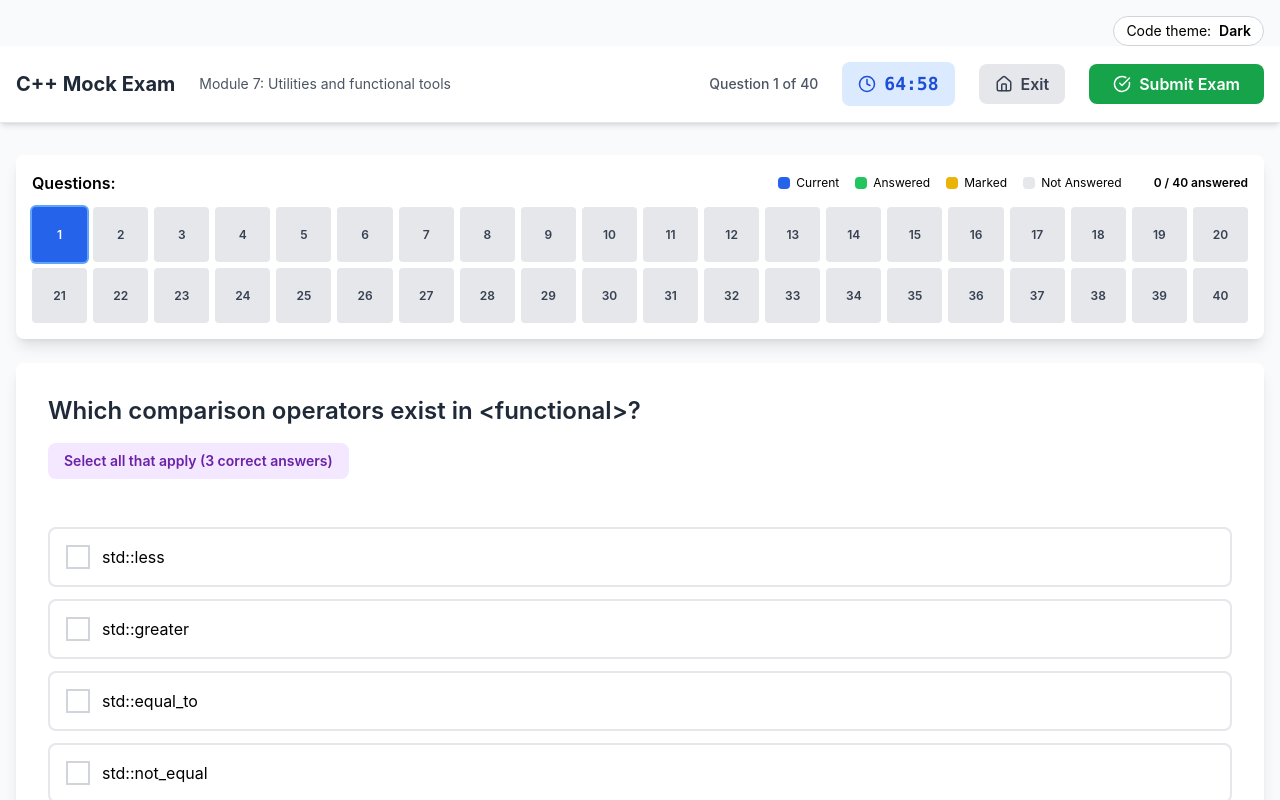
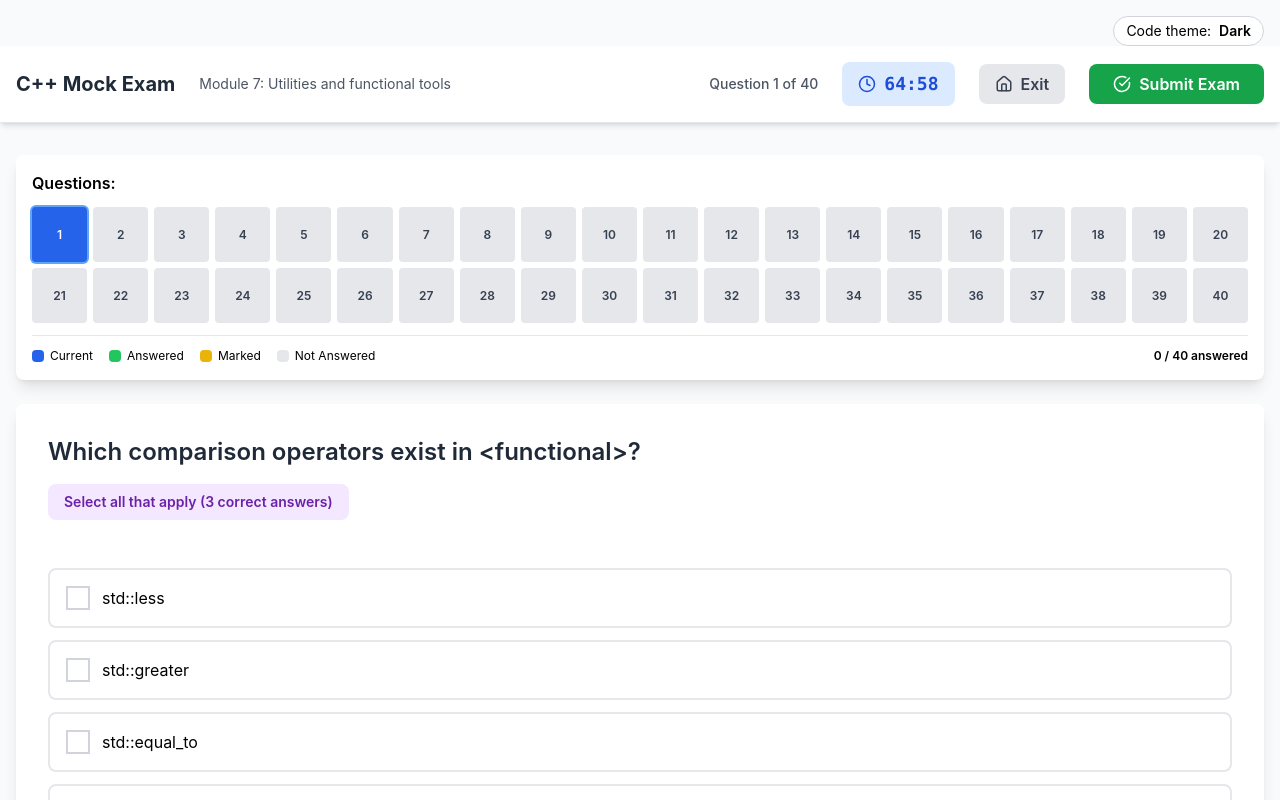
Before and after one commit to tessapower/cpp-mock-exam, a React (Vite) app: page / in a window 1280 px wide. Both pictures are taken after a click on the button "Start Exam". Shown: the top 800 px of the page. Built offline with nearby package versions, Linux system fonts and the light colour scheme.

Commit message:
Refactor color-coded legend and answer count

```diff
--- a/src/components/QuestionNavigator.tsx
+++ b/src/components/QuestionNavigator.tsx
@@ -21,37 +21,11 @@ export const QuestionNavigator: React.FC<QuestionNavigatorProps> = ({
 
   return (
     <div className="bg-white rounded-lg shadow-lg p-4 mb-6">
-      <div className="flex items-center justify-between mb-3">
+      <div className="mb-3">
         <h3 className="font-semibold text-base">Questions:</h3>
-        <div className="flex items-center gap-4 text-xs">
-          <div className="flex items-center gap-1.5">
-            <div className="w-3 h-3 bg-blue-600 rounded"></div>
-            <span>Current</span>
-          </div>
-          <div className="flex items-center gap-1.5">
-            <div className="w-3 h-3 bg-green-500 rounded"></div>
-            <span>Answered</span>
-          </div>
-          <div className="flex items-center gap-1.5">
-            <div className="w-3 h-3 bg-yellow-500 rounded"></div>
-            <span>Marked</span>
-          </div>
-          <div className="flex items-center gap-1.5">
-            <div className="w-3 h-3 bg-gray-200 rounded"></div>
-            <span>Not Answered</span>
-          </div>
-          <div className="ml-4 font-semibold">
-            {answeredCount} / {examQuestions.length} answered
-            {markedForReview.size > 0 && (
-              <span className="text-yellow-600 ml-2">
-                ({markedForReview.size} marked)
-              </span>
-            )}
-          </div>
-        </div>
       </div>
 
-      <div className="grid gap-1.5" style={{ gridTemplateColumns: 'repeat(20, minmax(0, 1fr))' }}>
+      <div className="grid gap-1.5 mb-3" style={{ gridTemplateColumns: 'repeat(20, minmax(0, 1fr))' }}>
         {examQuestions.map((_, index) => {
           const isAnswered = selectedAnswers[examQuestions[index].id]?.length > 0;
           const isMarked = markedForReview.has(index);
@@ -76,6 +50,35 @@ export const QuestionNavigator: React.FC<QuestionNavigatorProps> = ({
           );
         })}
       </div>
+
+      <div className="flex items-center justify-between pt-3 border-t border-gray-200">
+        <div className="flex items-center gap-4 text-xs">
+          <div className="flex items-center gap-1.5">
+            <div className="w-3 h-3 bg-blue-600 rounded"></div>
+            <span>Current</span>
+          </div>
+          <div className="flex items-center gap-1.5">
+            <div className="w-3 h-3 bg-green-500 rounded"></div>
+            <span>Answered</span>
+          </div>
+          <div className="flex items-center gap-1.5">
+            <div className="w-3 h-3 bg-yellow-500 rounded"></div>
+            <span>Marked</span>
+          </div>
+          <div className="flex items-center gap-1.5">
+            <div className="w-3 h-3 bg-gray-200 rounded"></div>
+            <span>Not Answered</span>
+          </div>
+        </div>
+        <div className="text-xs font-semibold">
+          {markedForReview.size > 0 && (
+            <span className="text-yellow-600 mr-2">
+              ({markedForReview.size} marked)
+            </span>
+          )}
+          {answeredCount} / {examQuestions.length} answered
+        </div>
+      </div>
     </div>
   );
 };
```
